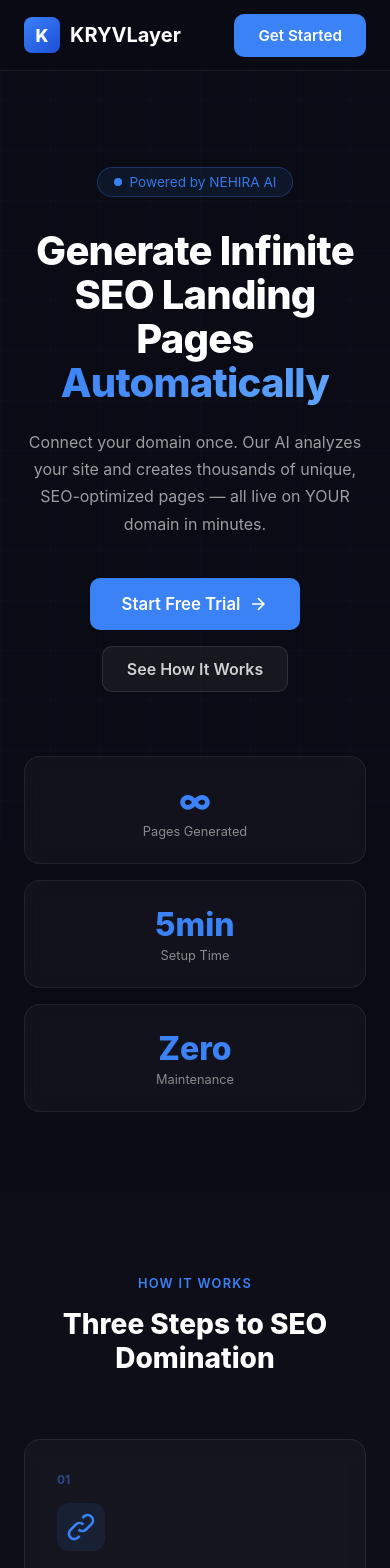
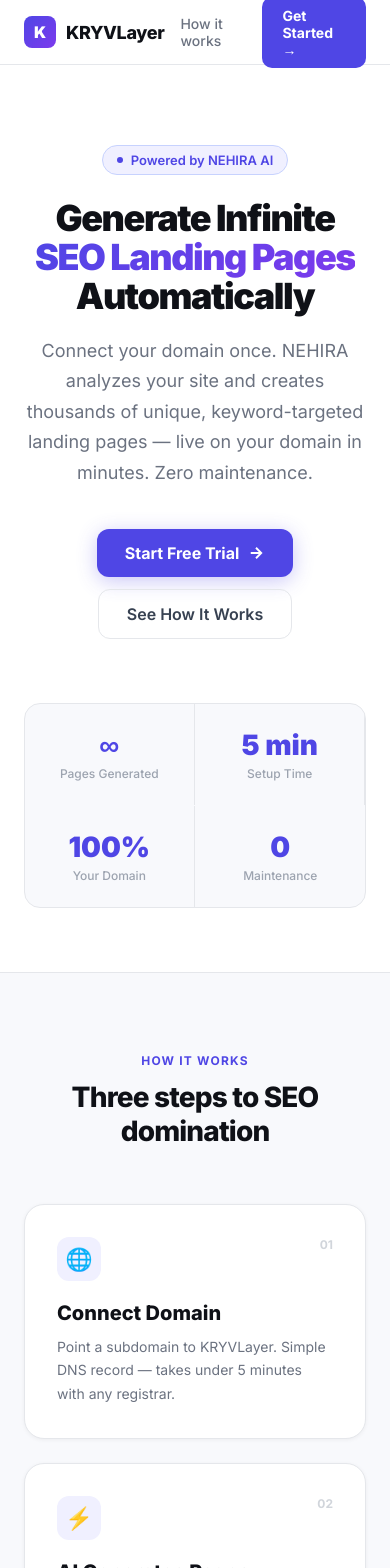
Before and after one commit to RajatDatta5315/kryvlayer, a Next.js app: page / in a window 390 px wide. Shown: the top 1568 px of the page. Built offline with nearby package versions, Linux system fonts and the light colour scheme.

Commit message:
redesign: professional white theme, rebuilt landing page, fix viewport/mobile

```diff
--- a/pages/index.js
+++ b/pages/index.js
@@ -4,216 +4,121 @@
   return (
     <>
       <Head>
-        <title>KRYVLayer — AI-Powered Programmatic SEO Platform</title>
-        <link rel="icon" href="/favicon.ico" />
+        <title>KRYVLayer — AI Programmatic SEO & Infinite Landing Pages</title>
+        <link rel="icon" href="/logo.png" />
         <meta name="viewport" content="width=device-width, initial-scale=1" />
-        <meta name="description" content="Generate thousands of SEO landing pages automatically on your domain. AI-powered, zero maintenance." />
+        <meta name="description" content="Connect your domain once. AI generates thousands of SEO-optimized landing pages automatically. Built on KRYV Network." />
+        <link href="https://fonts.googleapis.com/css2?family=Inter:wght@400;500;600;700;800;900&display=swap" rel="stylesheet" />
       </Head>
 
-      <div className="page">
-        {/* Grid background */}
-        <div className="grid-bg" />
+      <div style={{ minHeight: '100vh', background: '#fff', fontFamily: 'Inter, sans-serif', color: '#0f1117' }}>
 
-        {/* Navbar */}
-        <nav className="nav">
-          <div className="container">
-            <div className="nav-content">
-              <a href="/" className="logo">
-                <div className="logo-icon">K</div>
-                <span className="logo-text">KRYVLayer</span>
+        {/* NAV */}
+        <nav style={{ position: 'sticky', top: 0, zIndex: 100, background: 'rgba(255,255,255,0.95)', backdropFilter: 'blur(10px)', borderBottom: '1px solid #e5e7eb', padding: '0 24px' }}>
+          <div style={{ maxWidth: 1140, margin: '0 auto', display: 'flex', alignItems: 'center', justifyContent: 'space-between', height: 64 }}>
+            <a href="/" style={{ display: 'flex', alignItems: 'center', gap: 10, textDecoration: 'none' }}>
+              <div style={{ width: 32, height: 32, borderRadius: 8, background: 'linear-gradient(135deg, #4f46e5, #7c3aed)', display: 'flex', alignItems: 'center', justifyContent: 'center', color: '#fff', fontWeight: 900, fontSize: 16 }}>K</div>
+              <span style={{ fontSize: 18, fontWeight: 800, color: '#0f1117', letterSpacing: '-0.02em' }}>KRYVLayer</span>
             </a>
-              <div className="nav-links">
-                <a href="#features" className="nav-link">Features</a>
-                <a href="#pricing" className="nav-link">Pricing</a>
-                <a href="/dashboard" className="btn-primary">Get Started</a>
-              </div>
+            <div style={{ display: 'flex', alignItems: 'center', gap: 8 }}>
+              <a href="#how" style={{ padding: '8px 16px', fontSize: 14, color: '#6b7280', textDecoration: 'none', fontWeight: 500 }}>How it works</a>
+              <a href="/dashboard" style={{ padding: '10px 20px', background: '#4f46e5', borderRadius: 10, color: '#fff', fontSize: 14, fontWeight: 700, textDecoration: 'none' }}>
+                Get Started →
+              </a>
             </div>
           </div>
         </nav>
 
-        {/* Hero */}
-        <section className="hero">
-          <div className="container">
-            <div className="hero-badge">
-              <span className="badge-dot" />
-              <span>Powered by NEHIRA AI</span>
+        {/* HERO */}
+        <section style={{ padding: '80px 24px 64px', textAlign: 'center', maxWidth: 1140, margin: '0 auto' }}>
+          <div style={{ display: 'inline-flex', alignItems: 'center', gap: 8, padding: '6px 14px', background: '#f0f0ff', border: '1px solid #c7d2fe', borderRadius: 100, fontSize: 13, color: '#4f46e5', fontWeight: 600, marginBottom: 24 }}>
+            <span style={{ width: 6, height: 6, borderRadius: '50%', background: '#4f46e5', display: 'inline-block' }}></span>
+            Powered by NEHIRA AI
           </div>
 
-            <h1 className="hero-title">
+          <h1 style={{ fontSize: 'clamp(36px, 6vw, 68px)', fontWeight: 900, color: '#0f1117', lineHeight: 1.08, letterSpacing: '-0.04em', margin: '0 0 20px' }}>
             Generate Infinite<br />
-              SEO Landing Pages<br />
-              <span className="gradient">Automatically</span>
+            <span style={{ background: 'linear-gradient(135deg, #4f46e5, #7c3aed)', WebkitBackgroundClip: 'text', WebkitTextFillColor: 'transparent' }}>SEO Landing Pages</span><br />
+            Automatically
           </h1>
 
-            <p className="hero-subtitle">
-              Connect your domain once. Our AI analyzes your site and creates thousands of unique,
-              SEO-optimized pages — all live on YOUR domain in minutes.
+          <p style={{ fontSize: 18, color: '#6b7280', maxWidth: 580, margin: '0 auto 40px', lineHeight: 1.7, fontWeight: 400 }}>
+            Connect your domain once. NEHIRA analyzes your site and creates thousands of unique,
+            keyword-targeted landing pages — live on your domain in minutes. Zero maintenance.
           </p>
 
-            <div className="hero-cta">
-              <a href="/dashboard" className="btn-primary btn-large">
+          <div style={{ display: 'flex', gap: 12, justifyContent: 'center', flexWrap: 'wrap', marginBottom: 64 }}>
+            <a href="/dashboard" style={{ display: 'inline-flex', alignItems: 'center', gap: 8, padding: '14px 28px', background: '#4f46e5', borderRadius: 12, color: '#fff', fontWeight: 700, fontSize: 16, textDecoration: 'none', boxShadow: '0 4px 20px rgba(79,70,229,0.3)' }}>
               Start Free Trial
-                <svg width="20" height="20" fill="none" stroke="currentColor" strokeWidth="2" viewBox="0 0 24 24"><path d="M5 12h14M12 5l7 7-7 7"/></svg>
+              <svg width="18" height="18" fill="none" stroke="currentColor" strokeWidth="2.5" viewBox="0 0 24 24"><path d="M5 12h14M12 5l7 7-7 7"/></svg>
             </a>
-              <a href="#features" className="btn-ghost">
+            <a href="#how" style={{ display: 'inline-flex', alignItems: 'center', padding: '14px 28px', border: '1.5px solid #e5e7eb', borderRadius: 12, color: '#374151', fontWeight: 600, fontSize: 16, textDecoration: 'none' }}>
               See How It Works
             </a>
           </div>
 
-            {/* Stats cards */}
-            <div className="stats-grid">
-              <div className="stat-card glass">
-                <div className="stat-value">∞</div>
-                <div className="stat-label">Pages Generated</div>
+          {/* Stats row */}
+          <div style={{ display: 'flex', gap: 1, justifyContent: 'center', flexWrap: 'wrap', background: '#f8f9fc', border: '1px solid #e5e7eb', borderRadius: 16, overflow: 'hidden', maxWidth: 700, margin: '0 auto' }}>
+            {[['∞', 'Pages Generated'], ['5 min', 'Setup Time'], ['100%', 'Your Domain'], ['0', 'Maintenance']].map(([val, label], i) => (
+              <div key={i} style={{ flex: '1 1 150px', padding: '24px 20px', borderRight: i < 3 ? '1px solid #e5e7eb' : 'none', textAlign: 'center' }}>
+                <div style={{ fontSize: 28, fontWeight: 900, color: '#4f46e5', marginBottom: 4 }}>{val}</div>
+                <div style={{ fontSize: 12, color: '#9ca3af', fontWeight: 500 }}>{label}</div>
               </div>
-              <div className="stat-card glass">
-                <div className="stat-value">5min</div>
-                <div className="stat-label">Setup Time</div>
-              </div>
-              <div className="stat-card glass">
-                <div className="stat-value">Zero</div>
-                <div className="stat-label">Maintenance</div>
-              </div>
-            </div>
+            ))}
           </div>
         </section>
 
-        {/* Features */}
-        <section id="features" className="features">
-          <div className="container">
-            <div className="section-header">
-              <span className="section-label">How It Works</span>
-              <h2 className="section-title">Three Steps to SEO Domination</h2>
+        {/* HOW IT WORKS */}
+        <section id="how" style={{ padding: '80px 24px', background: '#f8f9fc', borderTop: '1px solid #e5e7eb', borderBottom: '1px solid #e5e7eb' }}>
+          <div style={{ maxWidth: 1140, margin: '0 auto' }}>
+            <div style={{ textAlign: 'center', marginBottom: 56 }}>
+              <div style={{ fontSize: 12, fontWeight: 700, letterSpacing: '0.1em', textTransform: 'uppercase', color: '#4f46e5', marginBottom: 12 }}>How It Works</div>
+              <h2 style={{ fontSize: 'clamp(28px, 4vw, 44px)', fontWeight: 800, color: '#0f1117', letterSpacing: '-0.03em' }}>Three steps to SEO domination</h2>
             </div>
 
-            <div className="features-grid">
-              <div className="feature-card glass">
-                <div className="feature-number">01</div>
-                <div className="feature-icon">
-                  <svg width="32" height="32" fill="none" stroke="currentColor" strokeWidth="2" viewBox="0 0 24 24"><path d="M13.828 10.172a4 4 0 00-5.656 0l-4 4a4 4 0 105.656 5.656l1.102-1.101m-.758-4.899a4 4 0 005.656 0l4-4a4 4 0 00-5.656-5.656l-1.1 1.1"/></svg>
+            <div style={{ display: 'grid', gridTemplateColumns: 'repeat(auto-fit, minmax(280px, 1fr))', gap: 24 }}>
+              {[
+                { num: '01', title: 'Connect Domain', desc: 'Point a subdomain to KRYVLayer. Simple DNS record — takes under 5 minutes with any registrar.', icon: '🌐' },
+                { num: '02', title: 'AI Generates Pages', desc: 'NEHIRA AI analyzes your site, researches keywords, and creates hundreds of unique, SEO-optimized landing pages.', icon: '⚡' },
+                { num: '03', title: 'Pages Go Live', desc: 'All pages instantly live on your domain. Google indexes them. Traffic grows automatically. You do nothing.', icon: '🚀' },
+              ].map((step, i) => (
+                <div key={i} style={{ background: '#fff', border: '1px solid #e5e7eb', borderRadius: 20, padding: 32, boxShadow: '0 1px 4px rgba(0,0,0,0.05)' }}>
+                  <div style={{ display: 'flex', justifyContent: 'space-between', alignItems: 'flex-start', marginBottom: 20 }}>
+                    <div style={{ width: 44, height: 44, borderRadius: 12, background: '#f0f0ff', display: 'flex', alignItems: 'center', justifyContent: 'center', fontSize: 22 }}>{step.icon}</div>
+                    <div style={{ fontSize: 12, fontWeight: 700, color: '#d1d5db' }}>{step.num}</div>
                   </div>
-                <h3 className="feature-title">Connect Domain</h3>
-                <p className="feature-desc">Point your domain DNS to KRYVLayer. Simple one-time setup that takes 5 minutes.</p>
+                  <h3 style={{ fontSize: 20, fontWeight: 800, color: '#0f1117', marginBottom: 10 }}>{step.title}</h3>
+                  <p style={{ fontSize: 14, color: '#6b7280', lineHeight: 1.7 }}>{step.desc}</p>
                 </div>
-
-              <div className="feature-card glass">
-                <div className="feature-number">02</div>
-                <div className="feature-icon">
-                  <svg width="32" height="32" fill="none" stroke="currentColor" strokeWidth="2" viewBox="0 0 24 24"><path d="M9.663 17h4.673M12 3v1m6.364 1.636l-.707.707M21 12h-1M4 12H3m3.343-5.657l-.707-.707m2.828 9.9a5 5 0 117.072 0l-.548.547A3.374 3.374 0 0014 18.469V19a2 2 0 11-4 0v-.531c0-.895-.356-1.754-.988-2.386l-.548-.547z"/></svg>
-                </div>
-                <h3 className="feature-title">AI Generates Pages</h3>
-                <p className="feature-desc">NEHIRA analyzes your site and creates hundreds of unique, keyword-targeted landing pages.</p>
-              </div>
-
-              <div className="feature-card glass">
-                <div className="feature-number">03</div>
-                <div className="feature-icon">
-                  <svg width="32" height="32" fill="none" stroke="currentColor" strokeWidth="2" viewBox="0 0 24 24"><path d="M13 10V3L4 14h7v7l9-11h-7z"/></svg>
-                </div>
-                <h3 className="feature-title">Pages Go Live</h3>
-                <p className="feature-desc">All pages instantly live on your domain. Zero maintenance. Just watch your traffic grow.</p>
-              </div>
+              ))}
             </div>
           </div>
         </section>
 
         {/* CTA */}
-        <section className="cta-section">
-          <div className="container">
-            <div className="cta-card glass">
-              <h2 className="cta-title">Ready to Scale Your SEO?</h2>
-              <p className="cta-subtitle">Join businesses generating thousands of landing pages automatically</p>
-              <a href="/dashboard" className="btn-primary btn-large">
-                Start Free Trial
-                <svg width="20" height="20" fill="none" stroke="currentColor" strokeWidth="2" viewBox="0 0 24 24"><path d="M5 12h14M12 5l7 7-7 7"/></svg>
+        <section style={{ padding: '80px 24px', textAlign: 'center' }}>
+          <div style={{ maxWidth: 600, margin: '0 auto' }}>
+            <h2 style={{ fontSize: 'clamp(28px, 4vw, 42px)', fontWeight: 900, color: '#0f1117', letterSpacing: '-0.03em', marginBottom: 16 }}>
+              Ready to scale your SEO?
+            </h2>
+            <p style={{ fontSize: 16, color: '#6b7280', marginBottom: 32, lineHeight: 1.7 }}>
+              Start generating landing pages on your domain today. No credit card required.
+            </p>
+            <a href="/dashboard" style={{ display: 'inline-flex', alignItems: 'center', gap: 8, padding: '16px 36px', background: '#4f46e5', borderRadius: 14, color: '#fff', fontWeight: 800, fontSize: 16, textDecoration: 'none', boxShadow: '0 6px 24px rgba(79,70,229,0.35)' }}>
+              Get Started Free →
             </a>
-            </div>
           </div>
         </section>
 
-        {/* Footer */}
-        <footer className="footer">
-          <div className="container">
-            <div className="footer-content">
-              <span>© 2026 KRYVLayer</span>
-              <span>Powered by NEHIRA AI</span>
-            </div>
+        {/* FOOTER */}
+        <footer style={{ borderTop: '1px solid #e5e7eb', padding: '24px', background: '#f8f9fc' }}>
+          <div style={{ maxWidth: 1140, margin: '0 auto', display: 'flex', justifyContent: 'space-between', alignItems: 'center', flexWrap: 'wrap', gap: 12 }}>
+            <span style={{ fontSize: 13, color: '#9ca3af' }}>© 2026 KRYVLayer — Part of <a href="https://kryv.network" style={{ color: '#4f46e5', textDecoration: 'none', fontWeight: 600 }}>KRYV Network</a></span>
+            <a href="/dashboard" style={{ fontSize: 13, color: '#4f46e5', textDecoration: 'none', fontWeight: 600 }}>Launch Dashboard →</a>
           </div>
         </footer>
+
       </div>
-
-      <style jsx global>{`
-        *, *::before, *::after { box-sizing: border-box; margin: 0; padding: 0; }
-        html { scroll-behavior: smooth; }
-        body { font-family: -apple-system, BlinkMacSystemFont, 'Segoe UI', sans-serif; background: #0a0b14; color: #e5e7eb; }
-      `}</style>
-
-      <style jsx>{`
-        .page { min-height: 100vh; position: relative; }
-        .grid-bg { position: fixed; inset: 0; background-image: linear-gradient(rgba(59,130,246,0.03) 1px, transparent 1px), linear-gradient(90deg, rgba(59,130,246,0.03) 1px, transparent 1px); background-size: 50px 50px; pointer-events: none; }
-        .container { max-width: 1200px; margin: 0 auto; padding: 0 1.5rem; }
-
-        /* Nav */
-        .nav { position: sticky; top: 0; z-index: 100; backdrop-filter: blur(20px); background: rgba(10,11,20,0.8); border-bottom: 1px solid rgba(255,255,255,0.08); }
-        .nav-content { display: flex; justify-content: space-between; align-items: center; height: 70px; }
-        .logo { display: flex; align-items: center; gap: 10px; text-decoration: none; }
-        .logo-icon { width: 36px; height: 36px; border-radius: 8px; background: linear-gradient(135deg, #3b82f6, #1d4ed8); display: flex; align-items: center; justify-content: center; color: #fff; font-weight: 800; font-size: 1.1rem; }
-        .logo-text { font-size: 1.25rem; font-weight: 700; color: #fff; }
-        .nav-links { display: flex; align-items: center; gap: 1.5rem; }
-        .nav-link { color: rgba(255,255,255,0.7); text-decoration: none; font-size: 0.95rem; transition: color .2s; }
-        .nav-link:hover { color: #fff; }
-
-        /* Buttons */
-        .btn-primary { display: inline-flex; align-items: center; gap: 8px; padding: 0.75rem 1.5rem; background: #3b82f6; border-radius: 10px; color: #fff; font-weight: 600; font-size: 0.95rem; text-decoration: none; border: none; cursor: pointer; transition: all .2s; }
-        .btn-primary:hover { background: #2563eb; transform: translateY(-1px); }
-        .btn-large { padding: 1rem 2rem; font-size: 1.05rem; }
-        .btn-ghost { display: inline-flex; align-items: center; padding: 0.75rem 1.5rem; background: rgba(255,255,255,0.05); border: 1px solid rgba(255,255,255,0.1); border-radius: 10px; color: rgba(255,255,255,0.8); font-weight: 600; text-decoration: none; transition: all .2s; }
-        .btn-ghost:hover { background: rgba(255,255,255,0.08); border-color: rgba(255,255,255,0.2); }
-
-        /* Hero */
-        .hero { padding: 6rem 0 5rem; text-align: center; }
-        .hero-badge { display: inline-flex; align-items: center; gap: 8px; padding: 6px 16px; background: rgba(59,130,246,0.1); border: 1px solid rgba(59,130,246,0.3); border-radius: 100px; font-size: 0.85rem; color: rgba(59,130,246,0.9); margin-bottom: 2rem; }
-        .badge-dot { width: 8px; height: 8px; border-radius: 50%; background: #3b82f6; animation: pulse 2s ease-in-out infinite; }
-        .hero-title { font-size: clamp(2.5rem, 8vw, 5rem); font-weight: 800; line-height: 1.1; color: #fff; margin-bottom: 1.5rem; letter-spacing: -0.02em; }
-        .gradient { background: linear-gradient(135deg, #3b82f6, #60a5fa); -webkit-background-clip: text; -webkit-text-fill-color: transparent; }
-        .hero-subtitle { font-size: clamp(1rem, 2.5vw, 1.15rem); color: rgba(255,255,255,0.6); max-width: 700px; margin: 0 auto 2.5rem; line-height: 1.7; }
-        .hero-cta { display: flex; gap: 1rem; justify-content: center; flex-wrap: wrap; margin-bottom: 4rem; }
-
-        /* Stats */
-        .stats-grid { display: grid; grid-template-columns: repeat(3, 1fr); gap: 1rem; max-width: 700px; margin: 0 auto; }
-        .stat-card { padding: 1.5rem; text-align: center; }
-        .stat-value { font-size: 2rem; font-weight: 800; color: #3b82f6; margin-bottom: 0.25rem; }
-        .stat-label { font-size: 0.8rem; color: rgba(255,255,255,0.5); }
-
-        /* Glass effect */
-        .glass { background: rgba(255,255,255,0.03); border: 1px solid rgba(255,255,255,0.08); backdrop-filter: blur(10px); border-radius: 16px; }
-
-        /* Features */
-        .features { padding: 5rem 0; background: rgba(255,255,255,0.01); }
-        .section-header { text-align: center; margin-bottom: 4rem; }
-        .section-label { display: inline-block; font-size: 0.8rem; font-weight: 600; letter-spacing: 0.1em; text-transform: uppercase; color: #3b82f6; margin-bottom: 1rem; }
-        .section-title { font-size: clamp(1.75rem, 4vw, 2.75rem); font-weight: 800; color: #fff; }
-        .features-grid { display: grid; grid-template-columns: repeat(auto-fit, minmax(280px, 1fr)); gap: 1.5rem; }
-        .feature-card { padding: 2rem; transition: transform .2s; }
-        .feature-card:hover { transform: translateY(-4px); }
-        .feature-number { font-size: 0.75rem; font-weight: 700; color: rgba(59,130,246,0.5); margin-bottom: 1rem; }
-        .feature-icon { width: 48px; height: 48px; border-radius: 12px; background: rgba(59,130,246,0.1); display: flex; align-items: center; justify-content: center; color: #3b82f6; margin-bottom: 1.5rem; }
-        .feature-title { font-size: 1.25rem; font-weight: 700; color: #fff; margin-bottom: 0.75rem; }
-        .feature-desc { color: rgba(255,255,255,0.6); line-height: 1.7; }
-
-        /* CTA */
-        .cta-section { padding: 5rem 0; }
-        .cta-card { padding: 4rem 2rem; text-align: center; }
-        .cta-title { font-size: clamp(1.75rem, 4vw, 2.5rem); font-weight: 800; color: #fff; margin-bottom: 1rem; }
-        .cta-subtitle { font-size: 1.1rem; color: rgba(255,255,255,0.6); margin-bottom: 2rem; max-width: 600px; margin-left: auto; margin-right: auto; }
-
-        /* Footer */
-        .footer { border-top: 1px solid rgba(255,255,255,0.08); padding: 2rem 0; }
-        .footer-content { display: flex; justify-content: space-between; font-size: 0.85rem; color: rgba(255,255,255,0.4); flex-wrap: wrap; gap: 1rem; }
-
-        @keyframes pulse { 0%,100% { opacity: 1; } 50% { opacity: 0.5; } }
-        @media (max-width: 768px) { .stats-grid { grid-template-columns: 1fr; } .nav-link { display: none; } }
-      `}</style>
     </>
   )
 }
--- a/styles/globals.css
+++ b/styles/globals.css
@@ -1,37 +1,42 @@
-*, *::before, *::after {
-  box-sizing: border-box;
-  margin: 0;
-  padding: 0;
+*, *::before, *::after { box-sizing: border-box; margin: 0; padding: 0; }
+
+:root {
+  /* Light/White theme */
+  --bg-primary: #ffffff;
+  --bg-secondary: #f8f9fc;
+  --bg-tertiary: #f1f3f8;
+  --glass-bg: rgba(0, 0, 0, 0.02);
+  --glass-border: rgba(0, 0, 0, 0.08);
+  --text-primary: #0f1117;
+  --text-secondary: #4b5563;
+  --text-tertiary: #9ca3af;
+  --accent-primary: #4f46e5;
+  --accent-hover: #4338ca;
+  --accent-light: rgba(79, 70, 229, 0.08);
+  --accent-success: #059669;
+  --accent-warning: #d97706;
+  --accent-error: #dc2626;
+  --border: #e5e7eb;
+  --shadow-sm: 0 1px 3px rgba(0,0,0,0.06), 0 1px 2px rgba(0,0,0,0.04);
+  --shadow-md: 0 4px 16px rgba(0,0,0,0.08);
+  --shadow-lg: 0 12px 40px rgba(0,0,0,0.1);
 }
 
-:root {
-  --bg-primary: #0a0b14;
-  --bg-secondary: #12131f;
-  --bg-tertiary: #1a1b2e;
-  --glass-bg: rgba(255, 255, 255, 0.03);
-  --glass-border: rgba(255, 255, 255, 0.08);
-  --text-primary: #e5e7eb;
-  --text-secondary: rgba(255, 255, 255, 0.6);
-  --text-tertiary: rgba(255, 255, 255, 0.4);
-  --accent: #3b82f6;
-  --accent-hover: #2563eb;
-  --success: #10b981;
-  --error: #ef4444;
-  --warning: #f59e0b;
-}
-
-html {
-  scroll-behavior: smooth;
-}
+html { scroll-behavior: smooth; }
 
 body {
-  font-family: -apple-system, BlinkMacSystemFont, 'Segoe UI', 'Inter', sans-serif;
+  font-family: -apple-system, BlinkMacSystemFont, 'Inter', 'Segoe UI', sans-serif;
   background: var(--bg-primary);
   color: var(--text-primary);
   -webkit-font-smoothing: antialiased;
-  -moz-osx-font-smoothing: grayscale;
 }
+
+::selection { background: rgba(79,70,229,0.15); }
+::-webkit-scrollbar { width: 4px; }
+::-webkit-scrollbar-track { background: var(--bg-secondary); }
+::-webkit-scrollbar-thumb { background: #d1d5db; border-radius: 2px; }
 
 @keyframes spin { to { transform: rotate(360deg); } }
 @keyframes pulse { 0%,100% { opacity: 1; } 50% { opacity: 0.5; } }
 @keyframes slideUp { from { opacity: 0; transform: translateY(10px); } to { opacity: 1; transform: translateY(0); } }
+@keyframes fadeIn { from { opacity: 0; } to { opacity: 1; } }
```
Also changed, not shown: 1 other file (tests, documents, lock files or other folders). Lines whose indentation alone changed are shown as unchanged.
